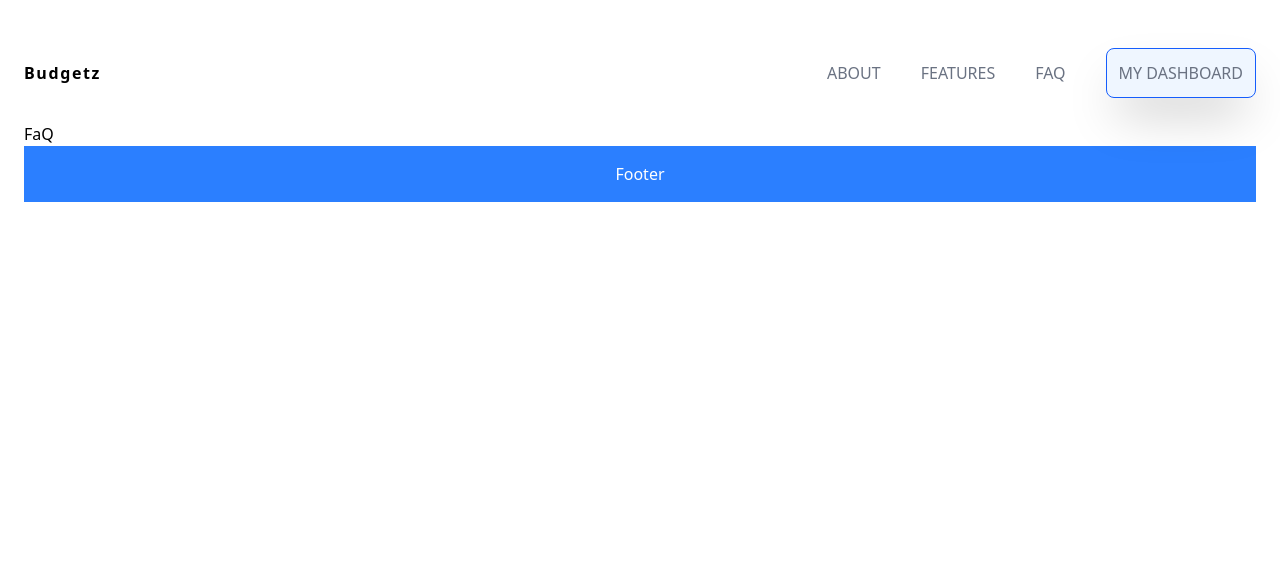
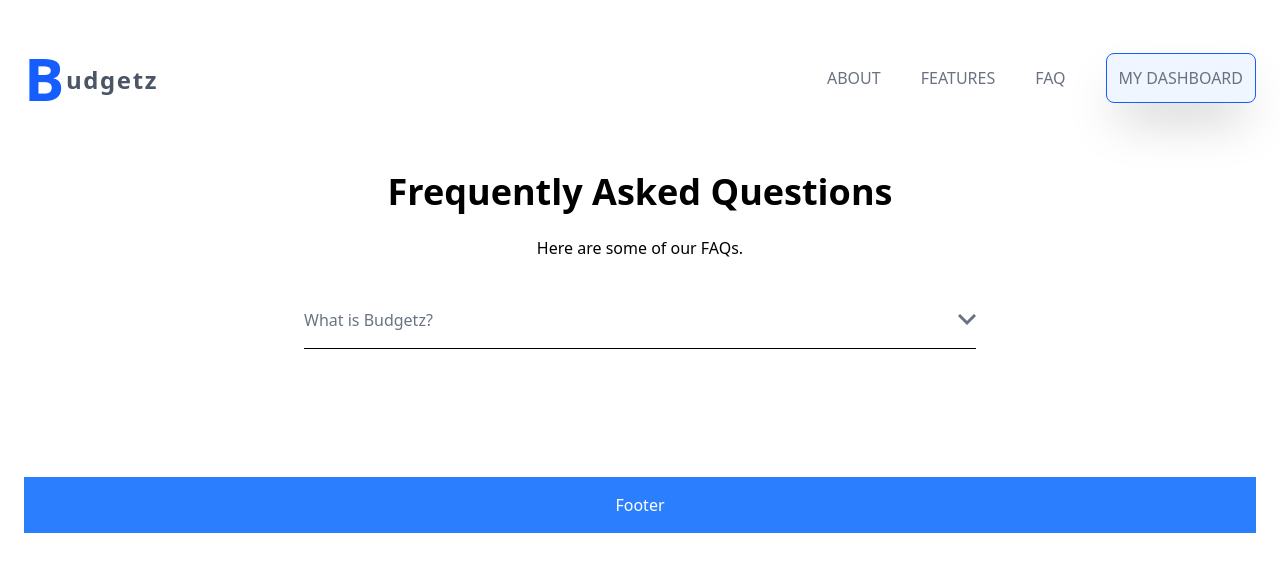
Before and after one commit to Process-Trusters-lisboa/Budgetz, a React (Vite) app: page /faq in a window 1280 px wide. Shown: the top 572 px of the page. Built offline with nearby package versions, Linux system fonts and the light colour scheme.

Commit message:
implement fax and update hero components

```diff
--- a/src/components/Dashboard.jsx
+++ b/src/components/Dashboard.jsx
@@ -193,7 +193,7 @@ function Dashboard() {
               </button>
             </form>
 
-            <div className="w-full h-[350px] sm:h-[400px] md:h-[500px] lg:h-[600px]">
+            <div className="w-full h-[350px] sm:h-[400px] md:h-[500px] lg:h-[600px] flex">
               <ResponsiveContainer width="100%" height="100%">
                 <PieChart>
                   <Pie
@@ -218,6 +218,10 @@ function Dashboard() {
             </div>
           </div>
         </div>
+
+              <div>
+              <p>Testing!</p>
+              </div>
       </div>
     </>
   );
--- a/src/components/Faq.jsx
+++ b/src/components/Faq.jsx
@@ -1,7 +1,61 @@
 import React from "react";
 
 function Faq() {
-  return <div>FaQ</div>;
+  return (
+    <div>
+      <section>
+        <div className="container mx-auto mt-16">
+          <h2 className="mb-6 text-3xl font-semibold text-center md:text-4xl">
+            Frequently Asked Questions
+          </h2>
+          <p className="max-w-lg px-6 mx-auto text-center text-graishBlue">
+            Here are some of our FAQs.
+          </p>
+        </div>
+      </section>
+
+      {/* FAQ Accordion */}
+      <section>
+        <div className="mx-auto px-6 mb-32">
+          <div className="max-w-2xl m-8 mx-auto overflow-hidden">
+            {/* Tab 1 */}
+            <div className="py-1 border-b outline-none group" tabIndex="1">
+              <div className="flex items-center justify-between py-3 text-gray-500 transition duration-500 cursor-pointer group ease">
+                <div className="transition duration-500 ease group-hover:text-blue-500">
+                  What is Budgetz?
+                </div>
+                {/* Arrow */}
+                <div className="transition duration-500 ease group-focus:-rotate-180 group-focus:text-blue-500">
+                  <svg
+                    xmlns="http://www.w3.org/2000/svg"
+                    width="18"
+                    height="12"
+                  >
+                    <path
+                      fill="none"
+                      stroke="currentColor"
+                      strokeWidth="3"
+                      d="M1 1l8 8 8-8"
+                    />
+                  </svg>
+                </div>
+              </div>
+
+              {/* Tab Inner Content */}
+              <div className="overflow-hidden transition duration-500 group-focus:max-h-screen max-h-0 ease">
+                <p className="py-2 text-justify text-gray-500">
+                  With Budgetz take control of your finances with our powerful
+                  and easy-to-use budget tracker. Designed to help you stay on
+                  top of your spending, save more, and reach your financial
+                  goals.
+                </p>
+              </div>
+            </div>
+          </div>
+        </div>
+      </section>
+    </div>
+  );
 }
 
 export default Faq;
--- a/src/components/Navbar.jsx
+++ b/src/components/Navbar.jsx
@@ -10,9 +10,10 @@ function Navbar() {
       <div className="flex items-center justify-between space-x-20 my-6">
         {/* navbar logo */}
         <Link to="/">
-          <div className="z-10 flex space-x-2 font-bold tracking-widest">
+          <div className="z-10 flex font-bold tracking-widest">
 
-            <h1>Budgetz</h1>
+            <h1 className="text-blue-600 text-6xl">B</h1>
+            <h1 className="text-gray-600 mt-4 text-2xl">udgetz</h1>
           </div>
         </Link>
 
--- a/src/pages/Hero.jsx
+++ b/src/pages/Hero.jsx
@@ -1,15 +1,16 @@
 import React from "react";
+import expensehero from '../assets/expensehero.jpg'
 
 function Hero() {
   return (
-    <div className="min-h-[90vh] w-[90vw] bg-blue-500 mx-auto">
+    <div className="max-h-screen mx-auto">
       <section>
-        <div className="flex flex-col-reverse mx-auto p-6 md:flex-row">
+        <div className="flex flex-col-reverse mx-auto p-6 md:flex-row items-center">
           <div className="flex flex-col space-y-10">
-            <h1 className="text-5xl text-center font-semibold text-white">
+            <h1 className="mt-22 text-5xl text-center font-semibold text-gray-700">
               Your Smart Budget Manager
             </h1>
-            <p className="max-w-md mx-auto text-lg text-center text-gray-200">
+            <p className="max-w-md mx-auto text-lg text-center text-gray-600">
               The easy way to take control of your finances. Whether you're
               saving for a goal or managing daily expenses, our platform helps
               you track spending, set budgets, and stay on top of your financial
@@ -17,7 +18,9 @@ function Hero() {
               with real-time insights from our smart budgeting tool.
             </p>
           </div>
-          <div className="relative mx-auto md:ml-35"></div>
+          <div className="relative mx-auto md:ml-35">
+            <img className="mt-2 h-100 w-80 rounded-l-4xl rounded-r-2xl" src={expensehero} alt="" />
+          </div>
         </div>
       </section>
     </div>
```
Also changed, not shown: src/assets/expensehero.jpg (added).
